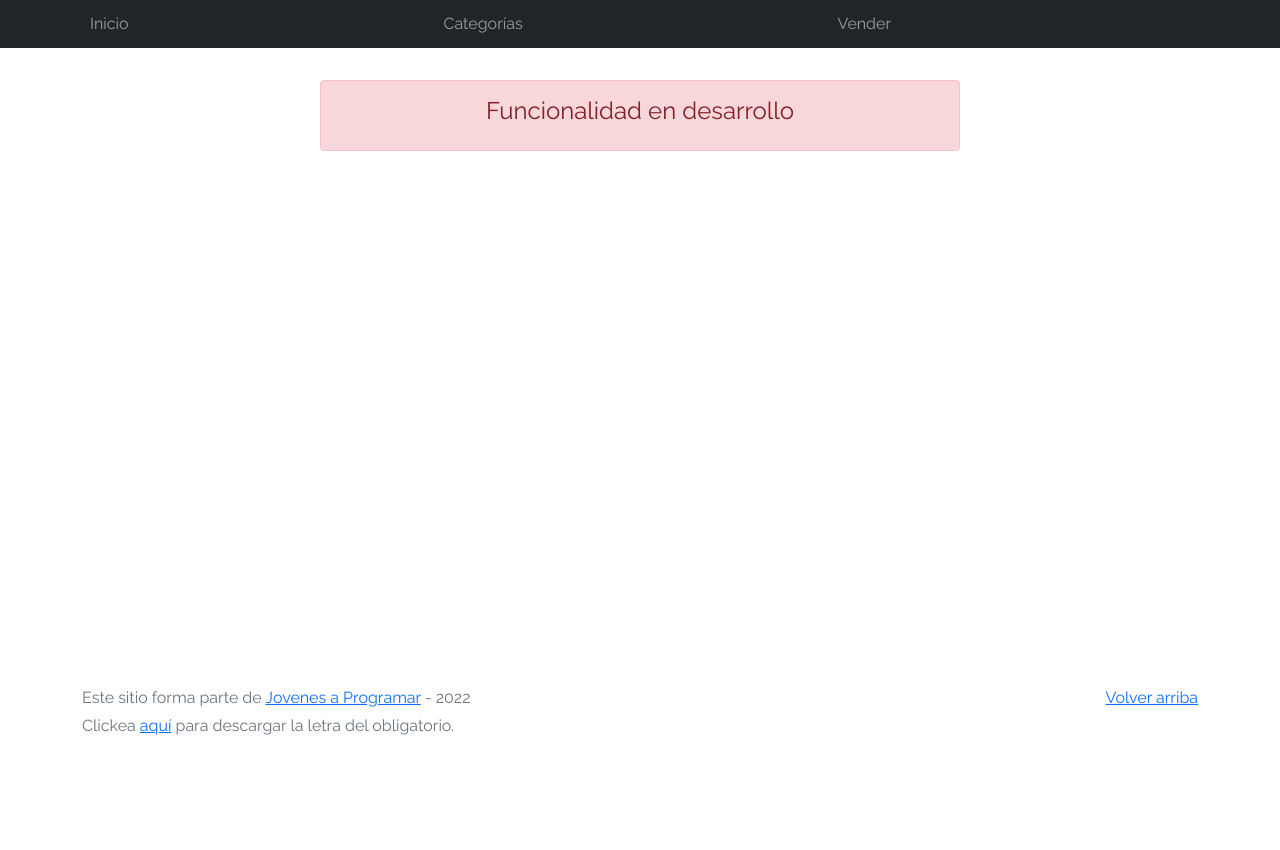
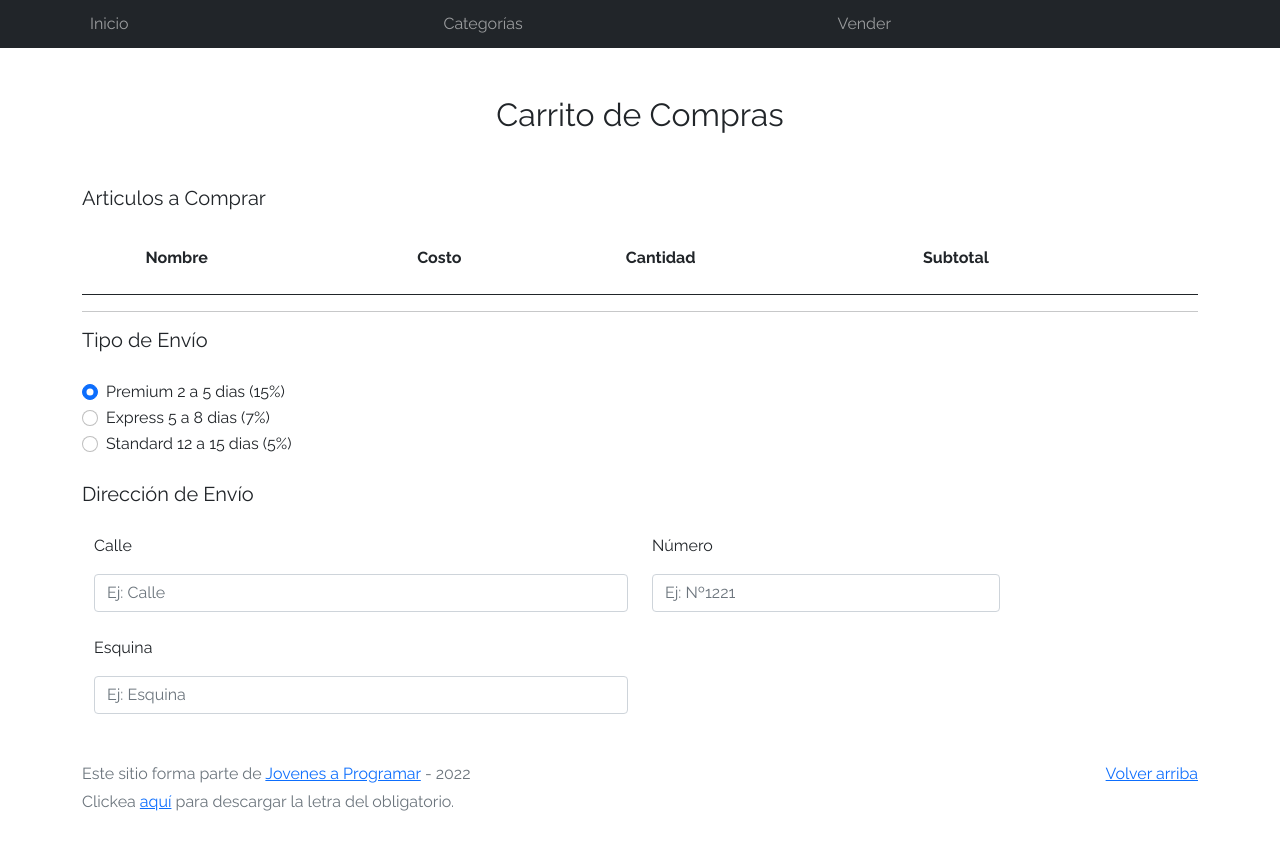
Before and after one commit to GimenaPadilla/Proyecto, a plain HTML site: page cart.html in a window 1280 px wide. Before the commit the page ends 800 px from the top, so only its background shows below. Drawn offline with Linux system fonts and the light colour scheme; no server answers.

Commit message:
Entrega 5

```diff
--- a/cart.html
+++ b/cart.html
@@ -36,11 +36,93 @@
     </div>
   </nav>
   <main>
-    <div class="container">
-      <div class="alert alert-danger text-center" role="alert">
-        <h4 class="alert-heading">Funcionalidad en desarrollo</h4>
+
+    <!--  Entrega 5 Parte 1  -->
+
+    <div class="container" id="carrito">
+      <div class="d-flex justify-content-center my-5">
+        <br>
+        <h2 class="mb-1">Carrito de Compras</h2><br>
+      </div>
+      <h5 class="mb-1">Articulos a Comprar</h5><br>
+      <div>
+        <table class="table">
+          <thead>
+            <tr>
+              <th scope="col"></th>
+              <th scope="col">
+                <p>Nombre</p>
+              </th>
+              <th scope="col">
+                <p>Costo</p>
+              </th>
+              <th scope="col">
+                <p>Cantidad</p>
+              </th>
+              <th scope="col">
+                <p>Subtotal</p>
+              </th>
+            </tr>
+          </thead>
+          <tbody id="infoCarrito">
+          </tbody>
+          <tfoot></tfoot>
+        </table>
+      </div>
+      <!--       -->
+
+      <!--  Entrega 5 Parte 2  -->
+
+      <hr>
+      <h5 class="mb-1">Tipo de Envío</h5>
+      <br>
+      <div class="form-check">
+        <input class="form-check-input" type="radio" name="flexRadioDefault" id="flexRadioDefault1" checked>
+        <label class="form-check-label" for="flexRadioDefault1">
+          Premium 2 a 5 dias (15%)
+        </label>
+      </div>
+      <div class="form-check">
+        <input class="form-check-input" type="radio" name="flexRadioDefault" id="flexRadioDefault2">
+        <label class="form-check-label" for="flexRadioDefault2">
+          Express 5 a 8 dias (7%)
+        </label>
+      </div>
+      <div class="form-check">
+        <input class="form-check-input" type="radio" name="flexRadioDefault" id="flexRadioDefault3">
+        <label class="form-check-label" for="flexRadioDefault3">
+          Standard 12 a 15 dias (5%)
+        </label>
+      </div>
+      <br>
+      <h5 class="mb-1">Dirección de Envío</h5>
+      <br>
+      <div class="container">
+        <div class="row">
+          <div class="col-9"></div>
+          <div class="col-6">
+            <p>Calle</p>
+            <input class="form-control" type="text" placeholder="Ej: Calle" aria-label="default input example">
+          </div>
+          <div class="col-4">
+            <p>Número</p>
+            <input class="form-control" min="1" type="number" placeholder="Ej: Nº1221" aria-label="default input example">
+          </div>
+        </div>
+      </div>
+      <br>
+      <div class="container">
+        <div class="row">
+          <div class="col-9"></div>
+          <div class="col-6">
+            <p>Esquina</p>
+            <input class="form-control" type="text" placeholder="Ej: Esquina" aria-label="default input example">
+          </div>
+        </div>
       </div>
     </div>
+    <!--    -->
+
   </main>
   <footer class="text-muted">
     <div class="container">
--- a/js/cart.js
+++ b/js/cart.js
@@ -0,0 +1,52 @@
+let carrito = [];
+
+/* Entrega 5 parte 1 */
+
+function mostrarCarrito(carrito) {
+
+    let articulos = "";
+
+    for (let i = 0; i < carrito.articles.length; i++) {
+        let articulo = carrito.articles[i];
+
+        articulos += `
+        <tr>
+            <th scope="row"><img src="${articulo.image}" alt="product image" class="images" width="100" height="100" ></img></th>
+            <td>${articulo.name}</td>
+            <td>${articulo.currency} <span id="costounitario">${articulo.unitCost}</span></td>
+            <th><input type="number" class="form-control" id="cantidad" min="1" max="100" value="${articulo.count}" required></th>
+            <th>${articulo.currency} <span id="total">${articulo.unitCost}</span></th>
+        </tr>
+        `
+
+        document.getElementById('infoCarrito').innerHTML = articulos;
+    };
+};
+
+
+/* Entrega 5 parte 1 */
+
+document.addEventListener('DOMContentLoaded', function () {
+    let user = 25801
+    getJSONData(CART_INFO_URL + user + EXT_TYPE).then(function (resultObj) {
+        if (resultObj.status === "ok") {
+            carrito = resultObj.data;
+
+            mostrarCarrito(carrito);
+
+            document.getElementById("cantidad").addEventListener('change', function () {
+                multiplicar();
+            });
+        };
+    });
+
+});
+
+
+/* Entrega 5 parte 3 */
+
+function multiplicar() {
+    var total = "";
+    total += parseInt(carrito.articles[0].unitCost) * parseInt(document.getElementById("cantidad").value)
+    document.getElementById("total").innerHTML = total
+};
```
